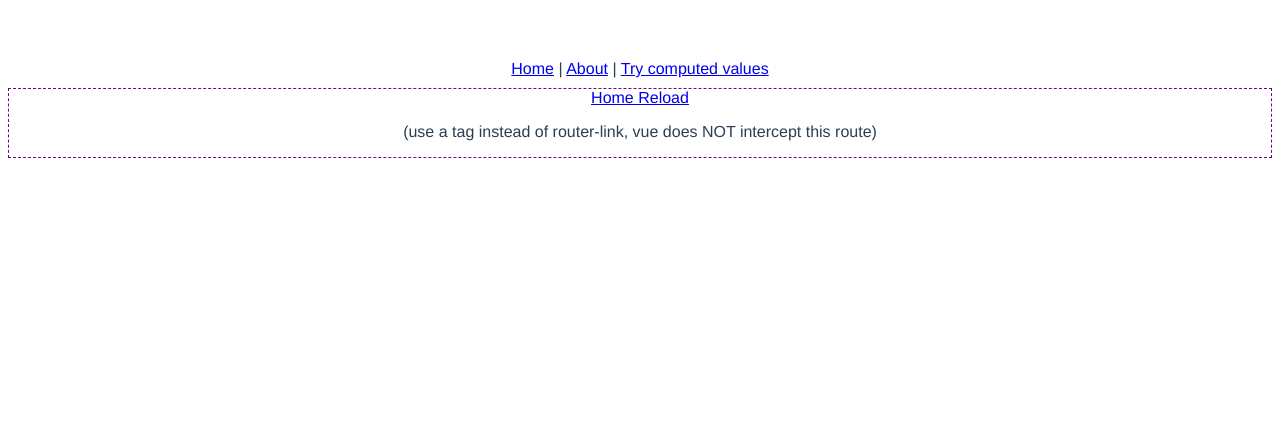
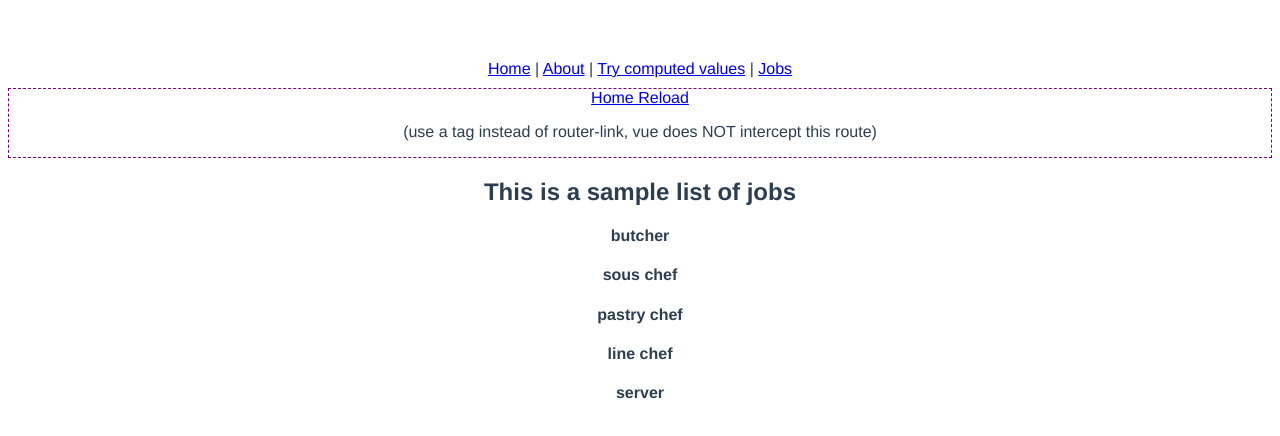
Before and after one commit to felix-cpy/vue3_router, a Vue app: page /jobs in a window 1280 px wide. Shown: the top 436 px of the page. Built offline with nearby package versions, Linux system fonts and the light colour scheme.

Commit message:
created a jobs list page

```diff
--- a/src/App.vue
+++ b/src/App.vue
@@ -5,7 +5,11 @@
     no need to update code when route endpoint changes -->
     <router-link v-bind:to="{ name: 'home' }">Home</router-link> |
     <router-link :to="{ name: 'about' }">About</router-link> |
-    <router-link to="/testcomputed">Try computed values</router-link>
+    <router-link :to="{ name: 'testComputedProp' }"
+      >Try computed values</router-link
+    >
+    |
+    <router-link :to="{ name: 'jobs' }">Jobs</router-link>
     <!-- <router-link to="/">Home</router-link> |
     <router-link to="/about">About</router-link> |
     <router-link to="/testcomputed" >Try computed values</router-link> -->
--- /dev/null
+++ b/src/pages/Jobs/Jobs.vue
@@ -0,0 +1,23 @@
+<template>
+  <h2>This is a sample list of jobs</h2>
+  <div v-for="job in jobsList" :key="job.id">
+    <h4>{{ job.title }}</h4>
+  </div>
+</template>
+
+<script>
+export default {
+  name: "Jobs",
+  data() {
+    return {
+      jobsList: [
+        { title: "butcher", id: 1 },
+        { title: "sous chef", id: 2 },
+        { title: "pastry chef", id: 3 },
+        { title: "line chef", id: 4 },
+        { title: "server", id: 5 }
+      ]
+    };
+  }
+};
+</script>
--- a/src/routes/index.js
+++ b/src/routes/index.js
@@ -19,6 +19,11 @@ const routes = [
     component: () => import("../pages/TestComputed.vue"),
     name: "testComputedProp",
     props: true
+  },
+  {
+    path: "/jobs",
+    name: "jobs",
+    component: () => import("../pages/Jobs/Jobs.vue")
   }
 ];
 
```
